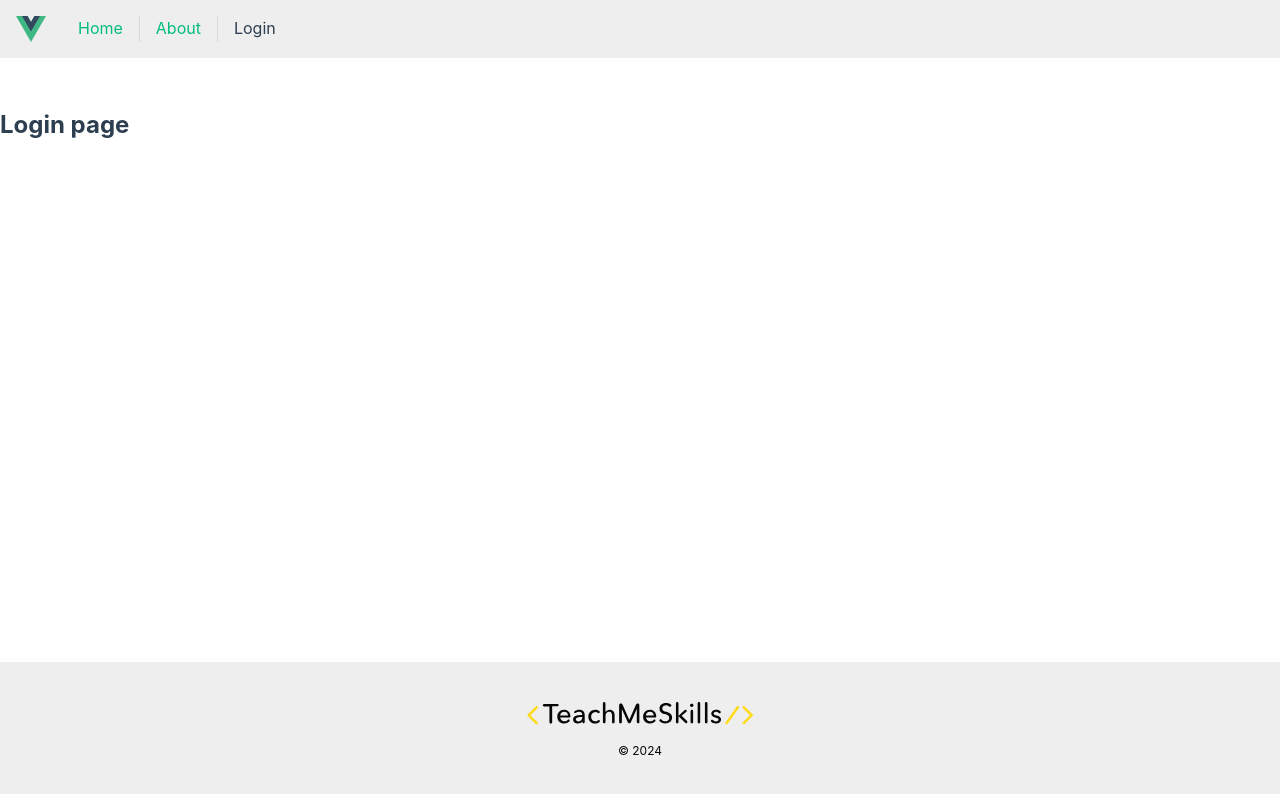
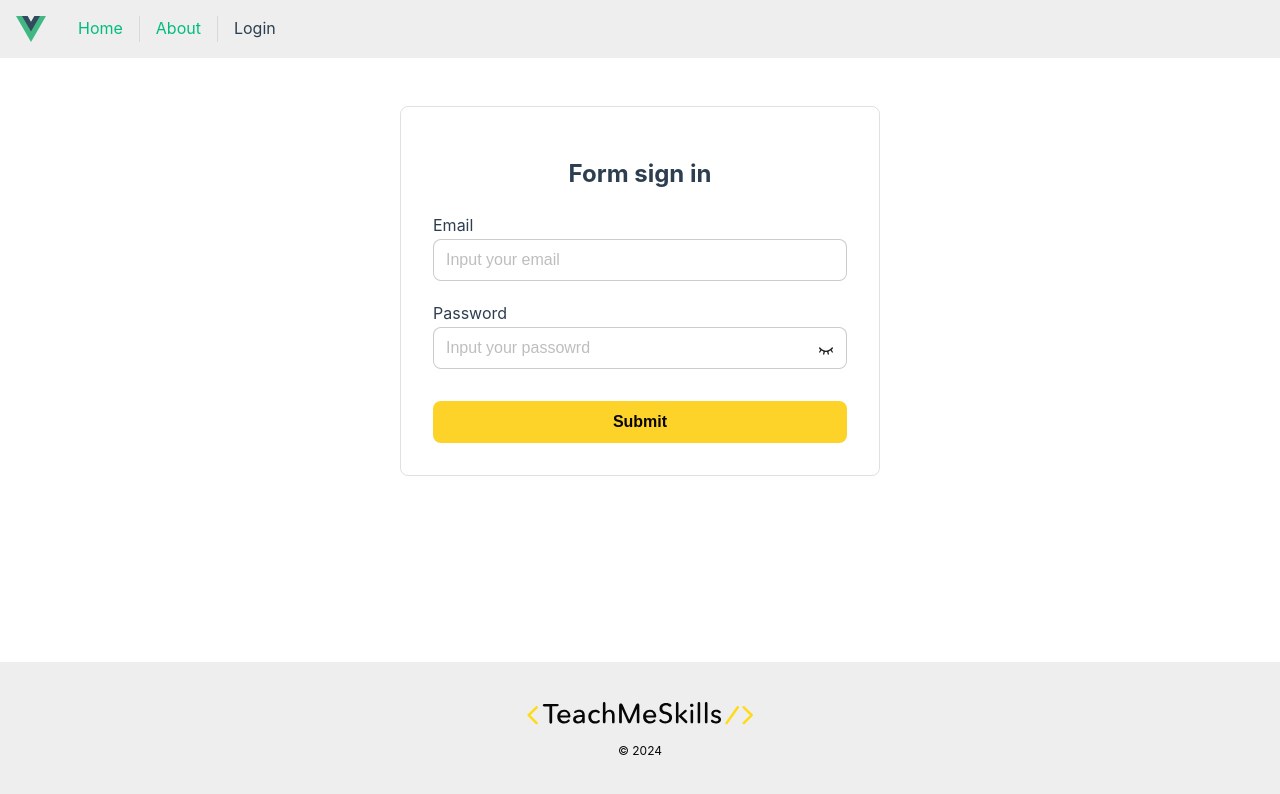
Before and after one commit to Yuri-Kuichik/wd14-vue-app, a Vue app: page /login in a window 1280 px wide. Shown: the top 794 px of the page. Built offline with nearby package versions, Linux system fonts and the light colour scheme.

Commit message:
sign in form

```diff
--- /dev/null
+++ b/src/components/BaseModal.vue
@@ -0,0 +1,48 @@
+<script>
+
+
+export default {
+  components: {
+
+  },
+
+  data() {
+    return {
+      count: 0
+    }
+  },
+
+  methods: {
+    changeCount() {
+      console.log('changeCount')
+      this.count++
+    }
+  }
+}
+
+</script>
+
+<template>
+  <div>
+    <!-- title -->
+    <div>
+      <slot name="title"></slot>
+    </div>
+
+    <!-- description -->
+    <div>
+      <slot name="description"></slot>
+    </div>
+
+      <!-- buttons -->
+    <div>
+      <button>Ok</button>
+      <button @click="changeCount">Change count</button>
+    </div>
+
+  </div>
+</template>
+
+<style scoped>
+
+</style>
--- /dev/null
+++ b/src/components/SharedButton.vue
@@ -0,0 +1,67 @@
+<script>
+export default {
+  data() {
+    return {
+      count: 0
+    }
+  },
+
+  props: {
+    theme: {
+      type: String,
+      default: 'danger',
+      validator(value) {
+        // Значение должно соответствовать одной из этих строк
+        return ['success', 'warning', 'danger'].includes(value)
+      }
+    }
+  },
+
+  computed: {
+    rootClass() {
+      return {
+        [`shared-button--${this.theme}`]: true
+      }
+    }
+  },
+
+  methods: {
+    changeTheme() {
+      this.count++
+      console.log('changeTheme')
+      this.$emit('changeParam')
+    }
+  }
+
+}
+</script>
+
+<template>
+  <button class="shared-button" @click="changeTheme" :class="rootClass">
+    <div>
+      <slot></slot>
+    </div>
+  </button>
+
+</template>
+
+<style scoped>
+.shared-button {
+  padding: 8px 16px;
+  border: solid 1px grey;
+  border-radius: 4px;
+}
+
+.shared-button--danger {
+  background-color: rgba(255, 0, 0, .2)
+}
+
+.shared-button--warning {
+  background-color: rgba(255, 0, 0, .2)
+}
+
+.shared-button--success {
+  background-color: rgba(0, 0, 255, .2)
+}
+
+</style>
--- a/src/pages/HomePage.vue
+++ b/src/pages/HomePage.vue
@@ -1,9 +1,38 @@
 <script>
 import BaseLayout from '@/components/BaseLayout.vue';
+import SharedButton from '@/components/SharedButton.vue';
+import BaseModal from '@/components/BaseModal.vue';
+import BaseButton from '@/components/BaseButton.vue';
 
 export default {
   components: {
-    BaseLayout
+    BaseLayout,
+    SharedButton,
+    BaseModal,
+    BaseButton
+  },
+  data() {
+    return {
+      themeButton: 'success',
+      currentComponent: 'SharedButton',
+    }
+  },
+
+  methods: {
+    changeThemeButton() {
+      this.themeButton = 'danger'
+    },
+
+    toggleCurrentComponent() {
+      this.currentComponent = this.currentComponent === 'SharedButton' ? 'BaseModal' : 'SharedButton'
+    },
+
+    goToAboutPage() {
+      console.log('router: ', this.$router)
+      console.log('route: ', this.$route)
+
+      this.$router.push({name: 'about', params: { id: '12' }})
+    }
   }
 }
 
@@ -13,6 +42,21 @@ export default {
   <main>
     <BaseLayout>
       <h1>Home page</h1>
+
+      <BaseButton @click="goToAboutPage" text-button="Go to about page"/>
+
+      <KeepAlive>
+        <component :is="currentComponent"></component>
+      </KeepAlive>
+
+
+      <SharedButton @click="toggleCurrentComponent" :theme="themeButton" @change-param="changeThemeButton">
+        Change component
+      </SharedButton>
+
+      <MySharedButton>
+        I am button
+      </MySharedButton>
     </BaseLayout>
   </main>
 </template>
--- a/src/pages/LoginPage.vue
+++ b/src/pages/LoginPage.vue
@@ -1,22 +1,161 @@
 <script>
-import BaseLayout from '@/components/BaseLayout.vue';
+import BaseButton from '@/components/BaseButton.vue';
 
 export default {
   components: {
-    BaseLayout
+    BaseButton
+  },
+
+  data() {
+    return {
+      email: '',
+      password: '',
+      passwordFieldType: 'password',
+      emailMsgErr: '',
+      passwordMsgErr: '',
+      loading: false,
+      postList: null
+    }
+  },
+
+  mounted() {
+    console.log(`компонент теперь примонтирован.`)
+  },
+
+  updated() {
+    console.log('updated from login page', this)
+  },
+
+  methods: {
+    // signIn() {
+    //   console.log(this.nameUser, this.passwordUser)
+    // },
+
+    changeEmail(value) {
+      this.email = value
+    },
+
+    changePassword(value) {
+      this.password = value
+    },
+
+    switchVisibilityPassword() {
+      this.passwordFieldType = this.passwordFieldType === 'password' ? 'text' : 'password'
+    },
+
+    async getPostList(limit, search, author__course_group) {
+      await fetch(`https://studapi.teachmeskills.by/blog/posts/`)
+      .then((response) => response.json())
+      .then((json) => {
+        this.postList = json
+        console.log(json)
+      });
+    },
+
+    async signIn() {
+      this.loading = true
+
+      // await this.getPostList()
+
+      const data = {
+        email: this.email,
+        password: this.password
+      }
+
+      try {
+        const response = await fetch('https://studapi.teachmeskills.by/auth/jwt/create/', {
+            method: 'POST',
+            headers: {
+                'Content-Type': 'application/json;charset=utf-8'
+            },
+            body: JSON.stringify(data)
+        });
+
+        if (!response.ok) {
+            throw new Error(`HTTP error! status: ${response.status}`);
+        }
+
+        const tokenData = await response.json();
+          console.log('tokenData: ', tokenData)
+
+        this.$router.push('/');
+      } catch (error) {
+          console.log(error.message)
+
+      } finally {
+          this.loading = false;
+      }
+
+    },
   }
 }
 
 </script>
 
 <template>
-  <main>
-    <BaseLayout>
-      <h1>Login page</h1>
-    </BaseLayout>
-  </main>
+  <BaseLayout class="login-page">
+    <div class="sign-in-form-wrapper">
+
+      <form class="sign-in-form">
+        <h2>Form sign in</h2>
+
+        <BaseInput
+          class="sign-in-form__input"
+          name="email"
+          label="Email"
+          placeholder="Input your email"
+          :value="email"
+          @change-value="changeEmail"
+          :error-message="emailMsgErr"
+        />
+
+        <BaseInput
+          class="sign-in-form__input"
+          name="password"
+          label="Password"
+          placeholder="Input your passowrd"
+          :value="password"
+          :type="passwordFieldType"
+          password-field
+          @change-value="changePassword"
+          @switch-type="switchVisibilityPassword"
+          :error-message="passwordMsgErr"
+        />
+
+        <BaseButton
+            class="sign-in-form__button"
+            text-button="Submit"
+            :loading="loading"
+            @click.prevent="signIn"
+        />
+      </form>
+    </div>
+  </BaseLayout>
 </template>
 
-<style scoped>
+<style lang="scss" scoped>
+  .sign-in-form-wrapper {
+    padding: 2rem;
+    margin: 0 auto;
+    max-width: 480px;
+    border: solid 1px rgba(0,0,0,.12);
+    border-radius: 8px;
+  }
+
+  .sign-in-form {
+    padding-top: 1rem;
+
+    h2 {
+      text-align: center;
+    }
+
+    &__input {
+      margin-top: 20px;
+    }
+
+    &__button {
+      margin-top: 32px;
+    }
+  }
 
 </style>
--- a/src/router/index.js
+++ b/src/router/index.js
@@ -11,7 +11,7 @@ const router = createRouter({
       component: HomeView,
     },
     {
-      path: '/about',
+      path: '/about/:id?', // необязательный с помощью модификатора ?
       name: 'about',
       // route level code-splitting
       // this generates a separate chunk (About.[hash].js) for this route
```
